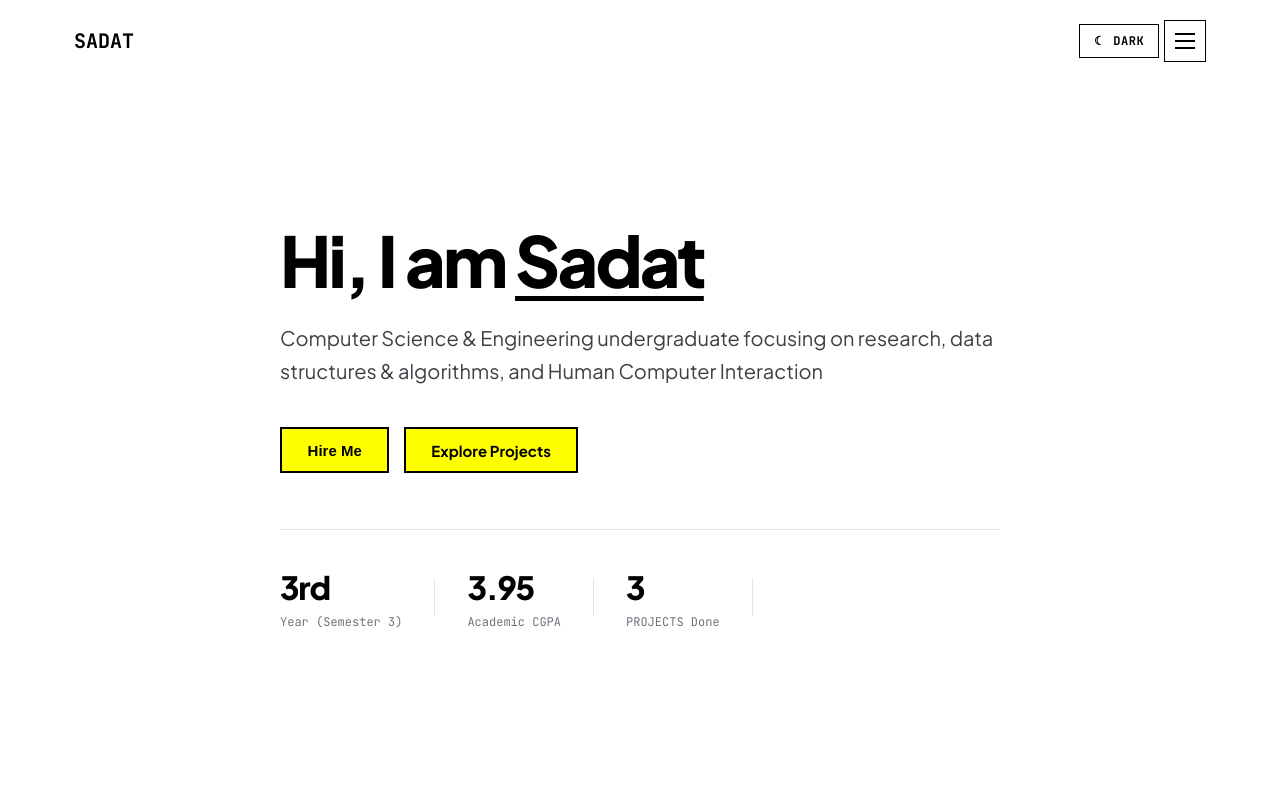
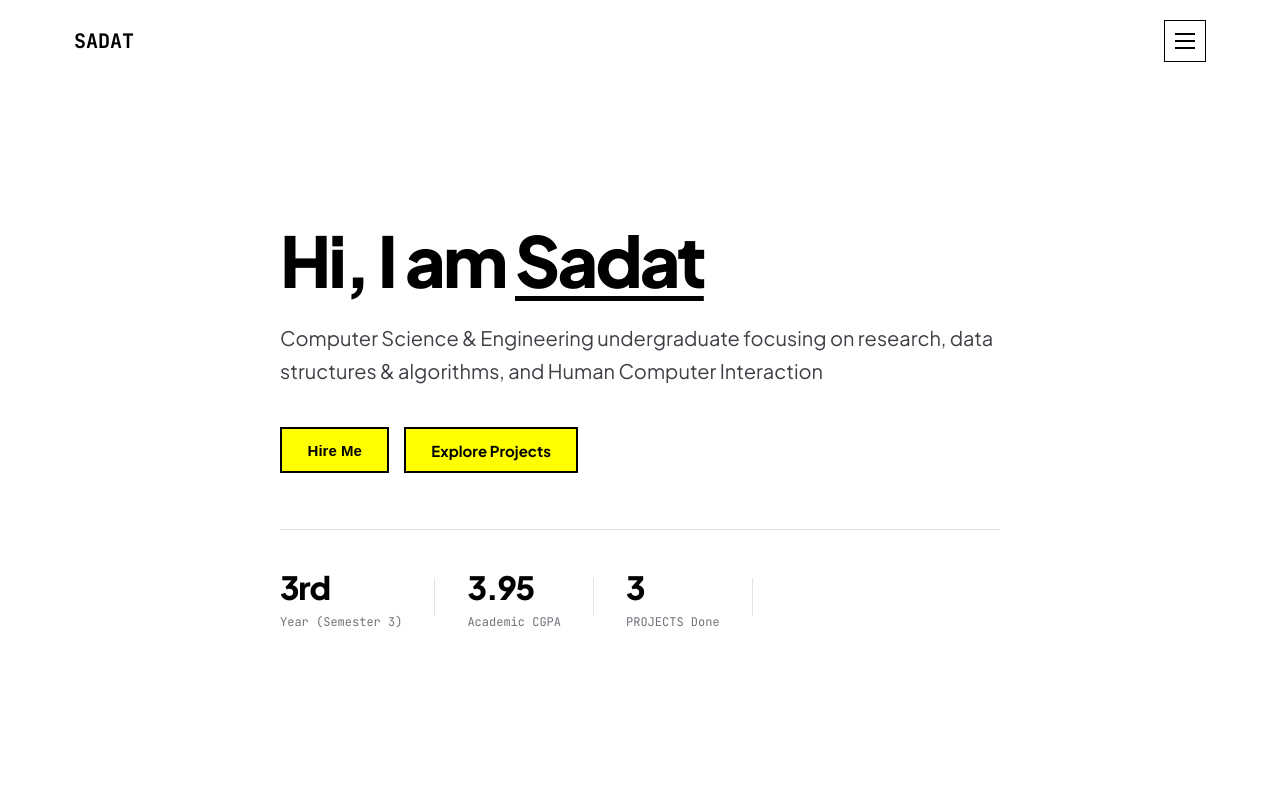
Before and after one commit to ShafiilSadat013/MyPortfolioFinal, a React (Vite) app: page / in a window 1280 px wide. Shown: the top 800 px of the page. Built offline with nearby package versions, Linux system fonts and the light colour scheme.

Commit message:
dark mode removed

```diff
--- a/src/App.jsx
+++ b/src/App.jsx
@@ -1,4 +1,4 @@
-import React, { useState, useEffect } from 'react';
+import React, { useState } from 'react';
 import Navbar from './components/Navbar/Navbar';
 import Hero from './components/Hero/Hero';
 import About from './components/About/About';
@@ -10,29 +10,12 @@ import Footer from './components/Footer/Footer';
 import './App.css';
 
 export default function App() {
-  const [isDarkMode, setIsDarkMode] = useState(false);
+
   const [isHireModalOpen, setIsHireModalOpen] = useState(false);
-
-  useEffect(() => {
-    const saved = localStorage.getItem('theme-preference');
-    if (saved === 'dark') {
-      setIsDarkMode(true);
-      document.documentElement.setAttribute('data-theme', 'dark');
-    }
-  }, []);
-
-  const toggleTheme = () => {
-    const next = !isDarkMode;
-    setIsDarkMode(next);
-    document.documentElement.setAttribute('data-theme', next ? 'dark' : 'light');
-    localStorage.setItem('theme-preference', next ? 'dark' : 'light');
-  };
 
   return (
     <div className="portfolio-app">
       <Navbar
-        isDarkMode={isDarkMode}
-        toggleTheme={toggleTheme}
         onOpenHireModal={() => setIsHireModalOpen(true)}
       />
       <main>
--- a/src/components/Navbar/Navbar.css
+++ b/src/components/Navbar/Navbar.css
@@ -39,30 +39,14 @@
 }
 
 
-/* darkmode and burger icon */
+/* burger icon */
 .nav-controls {
   display: flex;
   align-items: center;
   gap: 5px;
 }
 
-.theme-btn {
-  font-family: 'JetBrains Mono', monospace;
-  font-size: 0.75rem;
-  font-weight: 700;
-  background: transparent;
-  color: var(--text-primary);
-  border: 1.5px solid var(--border-color);
-  padding: 0.5rem 0.85rem;
-  cursor: pointer;
-  letter-spacing: 0.05em;
-  transition: all 0.2s ease;
-}
 
-.theme-btn:hover {
-  background: var(--btn-primary-bg);
-  color: var(--btn-primary-text);
-}
 
 .hamburger-btn {
   background: transparent;
--- a/src/components/Navbar/Navbar.jsx
+++ b/src/components/Navbar/Navbar.jsx
@@ -1,7 +1,7 @@
 import React, { useState, useEffect } from 'react';
 import './Navbar.css';
 
-export default function Navbar({ isDarkMode, toggleTheme, onOpenHireModal, onOpenCodeExplorer }) {
+export default function Navbar({ onOpenHireModal }) {
   const [isOpen, setIsOpen] = useState(false);
   const [scrolled, setScrolled] = useState(false);
 
@@ -22,15 +22,6 @@ export default function Navbar({ isDarkMode, toggleTheme, onOpenHireModal, onOpe
           </a>
 
           <div className="nav-controls">
-            {/* dark mode button here */}
-            <button
-              className="theme-btn font-mono"
-              onClick={toggleTheme}
-              title="Toggle Black / White Mode"
-            >
-              {isDarkMode ? '☼ LIGHT' : '☾ DARK'}
-            </button>
-
             {/* for hamburger icon */}
             <button className={`hamburger-btn ${isOpen ? 'active' : ''}`} onClick={() => setIsOpen(!isOpen)}
             >
--- a/src/index.css
+++ b/src/index.css
@@ -23,30 +23,7 @@
   --shadow-md: 4px 4px 0px #000000;
 }
 
-[data-theme='dark'] {
-  /* DARK THEME (Pure Obsidian & High-Contrast White) */
-  --bg-primary: #09090b;
-  --bg-card: #121215;
-  --bg-subtle: #18181b;
-  --border-color: black;
-  --border-subtle: rgb(216, 213, 213);
 
-  --text-primary: white;
-  --text-secondary: #a1a1aa;
-  --text-muted: #71717a;
-
-  --btn-primary-bg: yellow;
-  --btn-primary-text: #000000;
-  --btn-outline-bg: yellow;
-  --btn-outline-text: black;
-  --btn-outline-border: black;
-
-  --dot-color: rgba(255, 255, 255, 0.12);
-  --shadow-sm: 0 2px 4px rgba(0,0,0,0.4);
-  --shadow-md: 4px 4px 0px #ffffff;
-
-
-}
 
 * {
   margin: 0;
```
